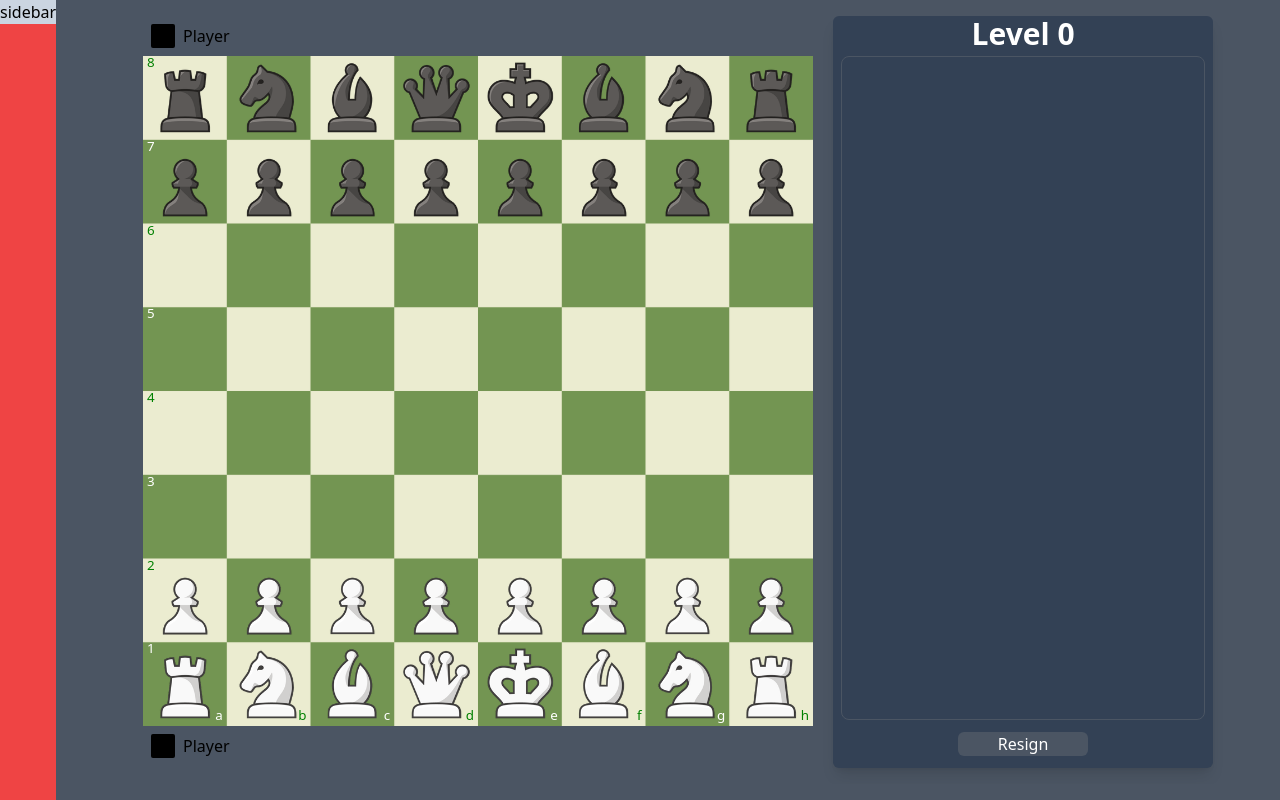
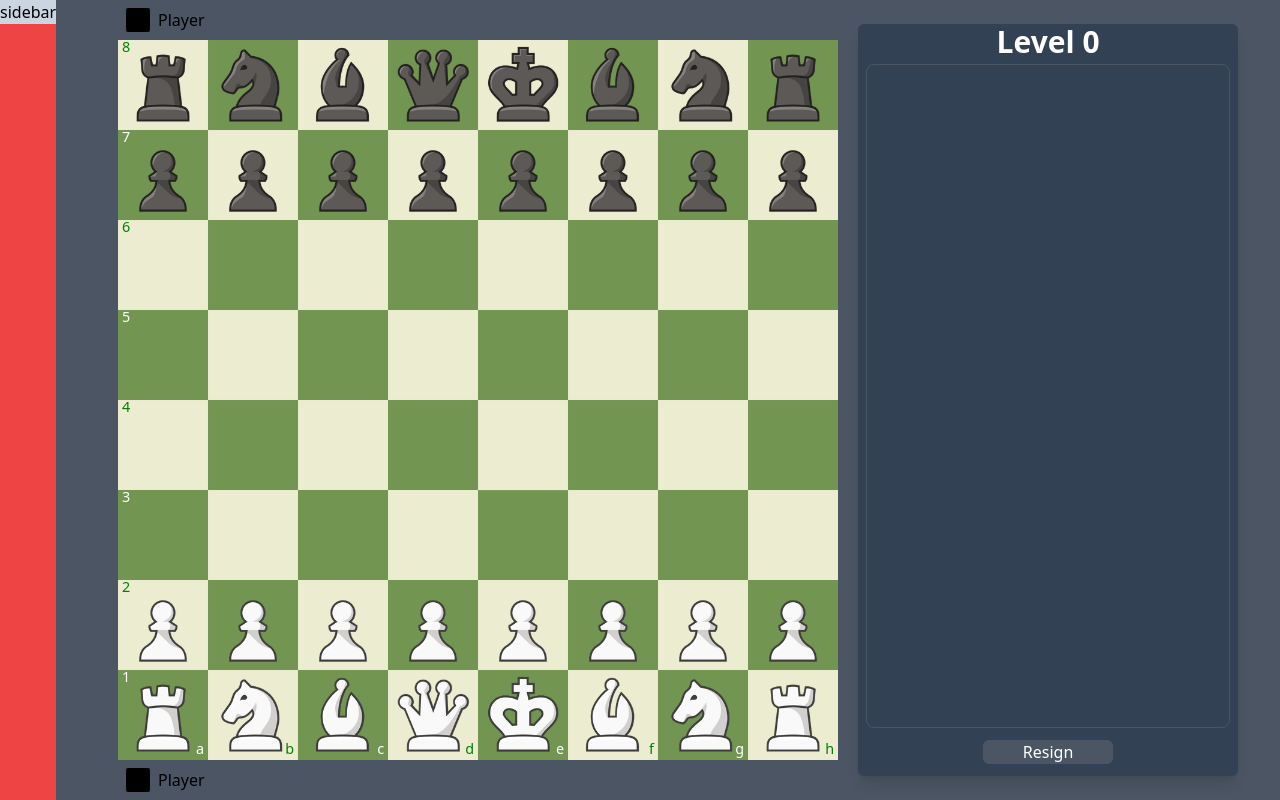
Before and after one commit to vidit-od/Checkmate.io, a React (Vite) app in the folder Frontend/: page / in a window 1280 px wide. Built offline with nearby package versions, Linux system fonts and the light colour scheme.

Commit message:
Stabilise Frontend sizes

```diff
--- a/Frontend/packages/ChessBoard.tsx
+++ b/Frontend/packages/ChessBoard.tsx
@@ -28,7 +28,7 @@ function ChessBoard(){
 
     return (
         <div
-          className={`flex justify-center overflow-x-hidden bg-gray-600 py-4 ${
+          className={`flex justify-center overflow-x-hidden bg-gray-600 px-4 ${
             isDesktopLayout ? "flex-nowrap items-start" : "flex-wrap"
           }`}
         >
@@ -41,8 +41,8 @@ function ChessBoard(){
             className={`${
               isDesktopLayout
                 ? keepFixedDesktopWidths
-                  ? "my-0 w-[300px] shrink-0 xl:w-[380px]"
-                  : "my-0 min-w-[300px] flex-1"
+                  ? "my-auto w-[300px] shrink-0 xl:w-[380px]"
+                  : "my-auto min-w-[300px] flex-1"
                 : "my-6"
             }`}
             style={
--- a/Frontend/packages/atoms/atom.ts
+++ b/Frontend/packages/atoms/atom.ts
@@ -10,7 +10,7 @@ export const getMaxSquareSize = () => {
 
     const totalHeight = window.innerHeight;
     const totalWidth = window.innerWidth;
-    const squareSize = Math.max(Math.min(totalHeight - 130, totalWidth - 100) / 8, 0);
+    const squareSize = Math.max(Math.min(totalHeight - 80, totalWidth - 100) / 8, 0);
     return squareSize;
 };
 
```
